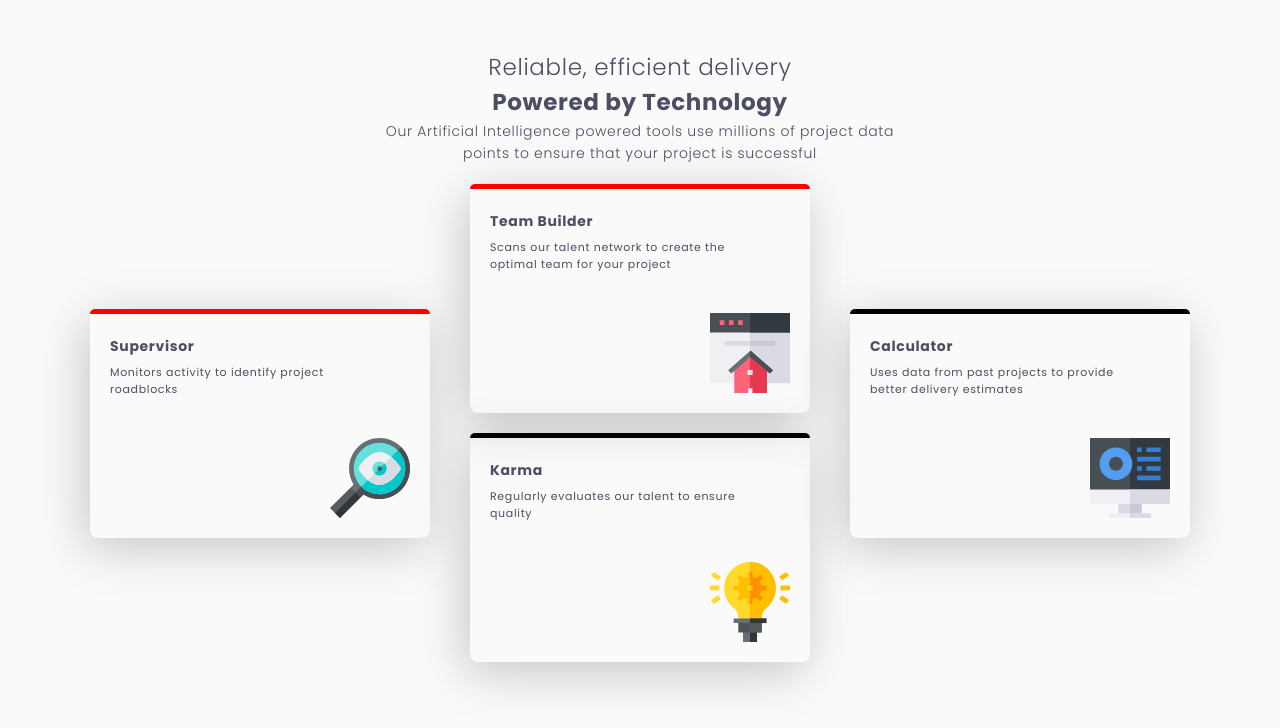
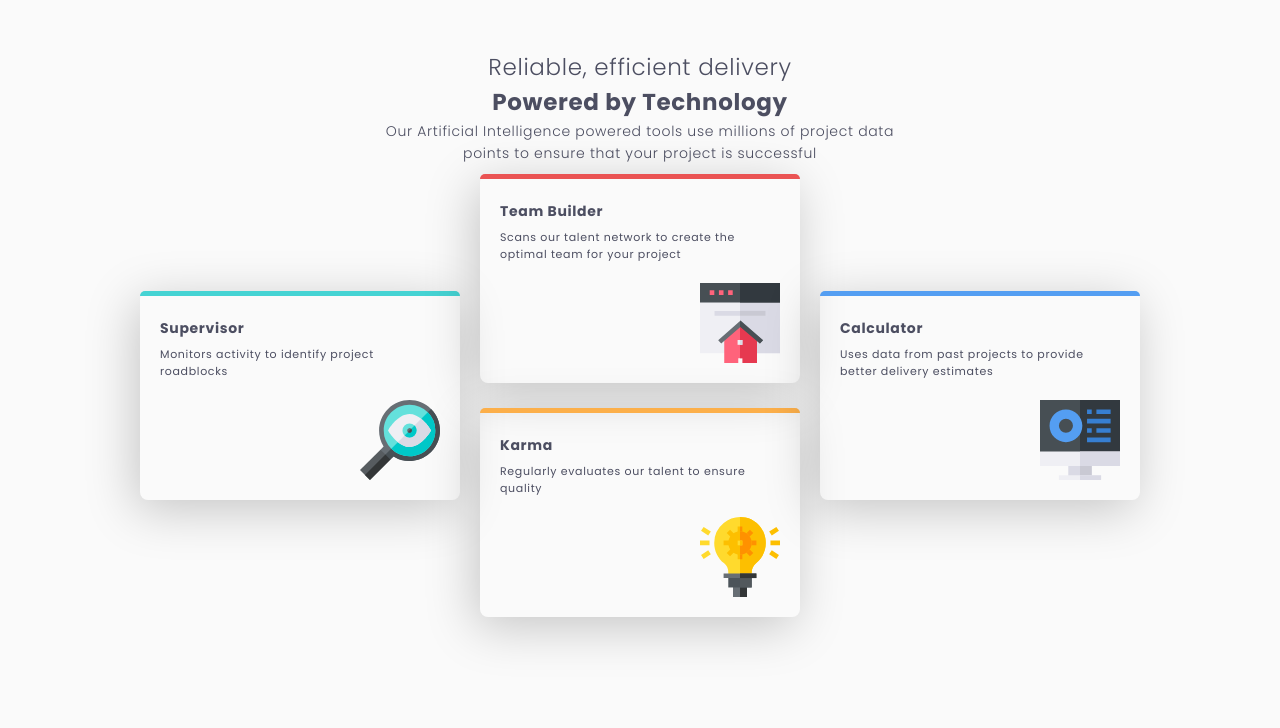
Before and after one commit to viniciusOLN/front-end-mentor, a plain HTML site: page four-card-feature-section-master/index.html in a window 1280 px wide. Drawn offline with Linux system fonts and the light colour scheme.

Commit message:
Update style.css

```diff
--- a/four-card-feature-section-master/style.css
+++ b/four-card-feature-section-master/style.css
@@ -54,7 +54,7 @@ body{
 }
 
 .container-inside{
-    min-width: 340px;
+    min-width: 320px;
     height: auto;
     box-shadow: -5px 10px 50px rgba(0, 0, 0, 0.212);
     border-radius: 8px;
@@ -62,7 +62,7 @@ body{
     display: flex;
     flex-direction: column;
     text-align: left;
-    margin: 20px;
+    margin: 10px;
     position: relative;
 }
 
@@ -79,8 +79,24 @@ body{
     border-top-right-radius: 8px;
 }
 
+.center .container-inside:nth-child(2){
+    margin-top: 25px;
+}
+
+.center .container-inside:before{
+    background-color: hsl(0, 78%, 62%) !important;
+}
+
 .container-inside:nth-child(1):before{
-    background-color: red;
+    background-color: hsl(180, 62%, 55%);
+}
+
+.container-inside:nth-child(2):before{
+    background-color: hsl(34, 97%, 64%) !important;
+}
+
+.container-inside:nth-child(3):before{
+    background-color: hsl(212, 86%, 64%);
 }
 
 .container-inside h2{
@@ -101,5 +117,5 @@ body{
     max-width: 80px;
     height: 80px;
     align-self: flex-end;
-    margin-top: 40px;
+    margin-top: 20px;
 }
```
